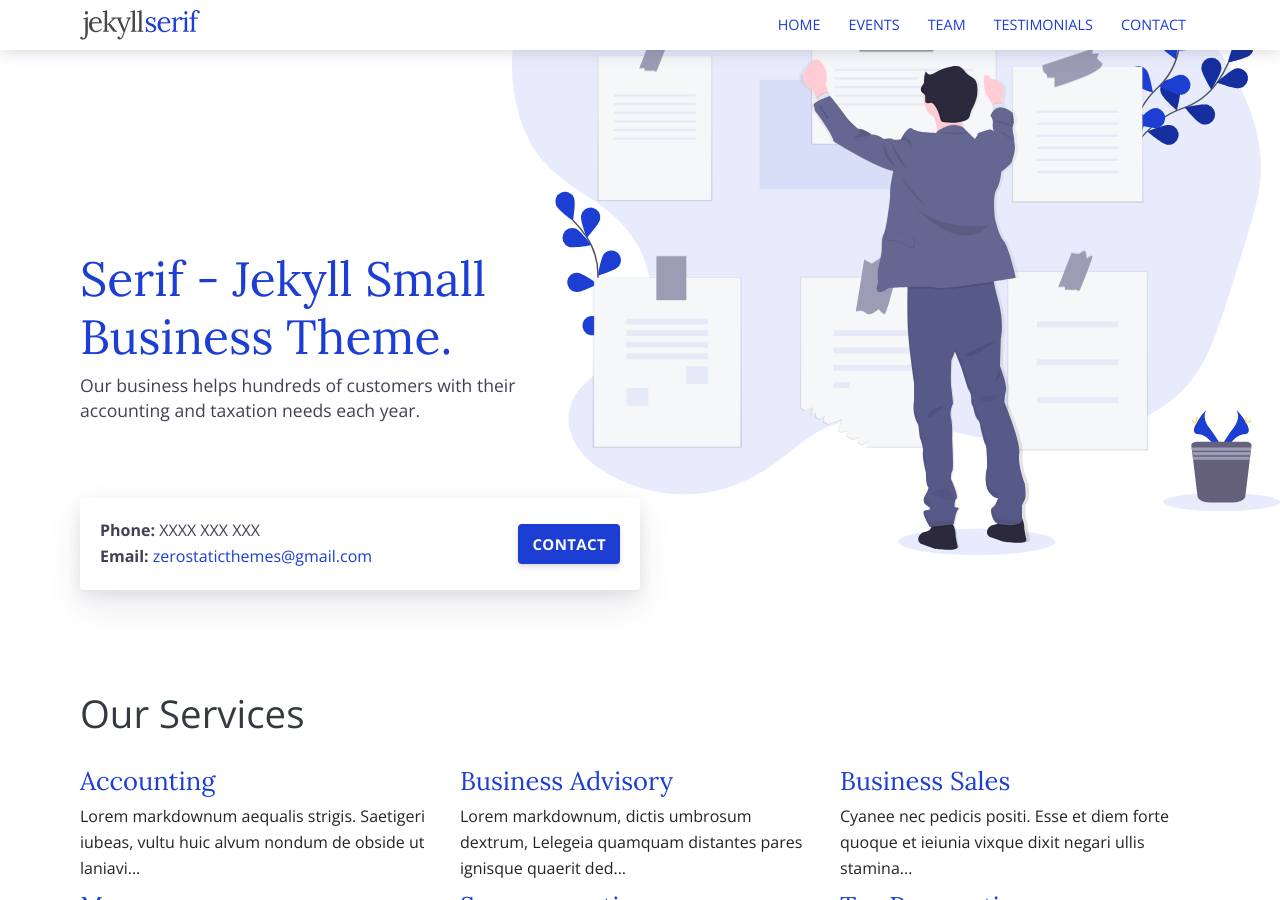
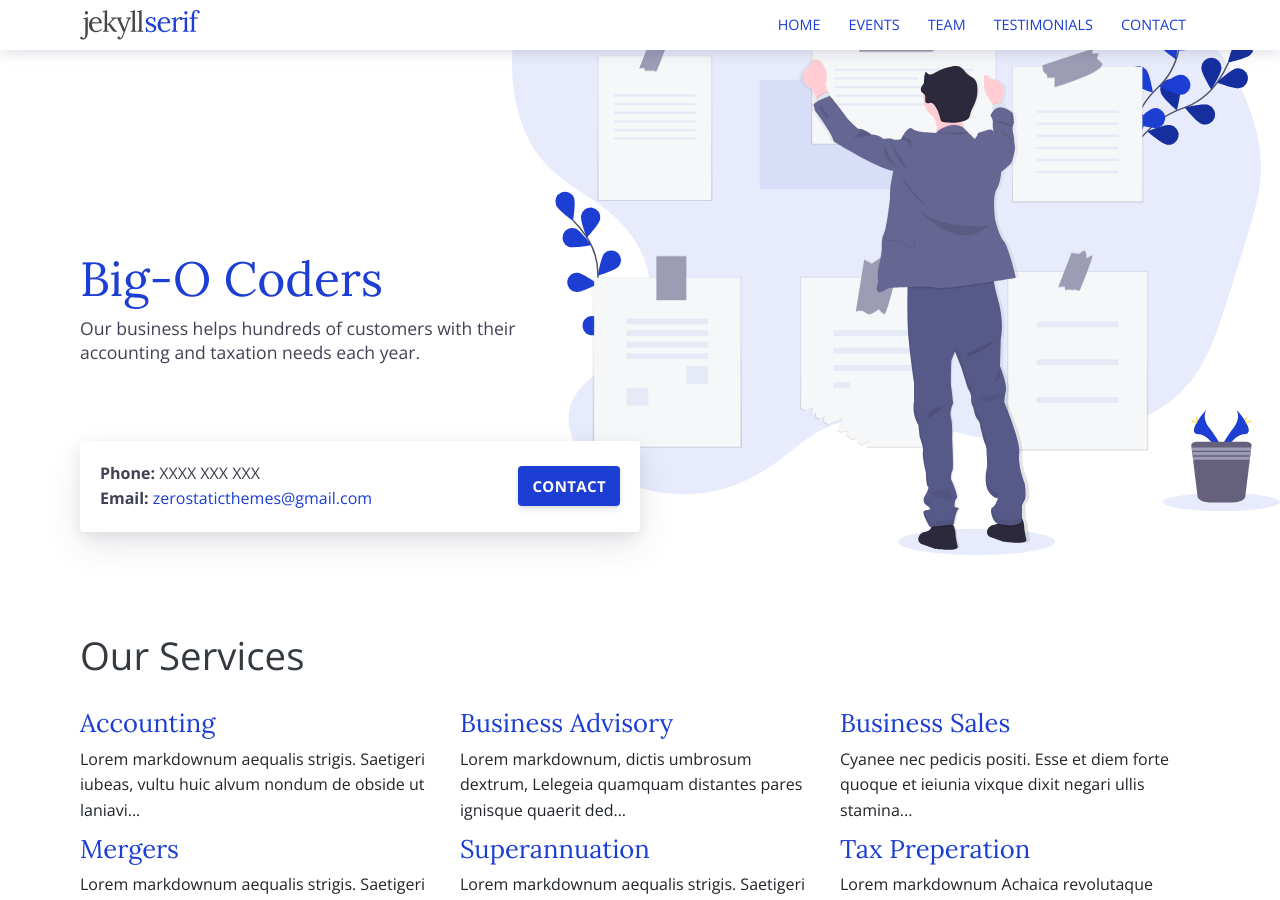
Before and after one commit to SnistAheads/Ocoders, a Jekyll site: the page built from index.html, in a window 1280 px wide and 900 px high. Built offline with Jekyll 4.4.1, drawn with Linux system fonts in a browser that asks for light colours.

Commit message:
Update index.html

```diff
--- a/index.html
+++ b/index.html
@@ -1,12 +1,12 @@
 ---
-title: Jekyll Serif - Jekyll Small Business Theme
+title: Big-O Coders
 layout: default
 bodyClass: page-home
 ---
 
 <div class="intro pb-4">
   <div class="container">
-    <h1>Serif - Jekyll Small Business Theme.</h1>
+    <h1>Big-O Coders</h1>
     <p>Our business helps hundreds of customers with their accounting and taxation needs each year.</p>
   </div>
 </div>
```
